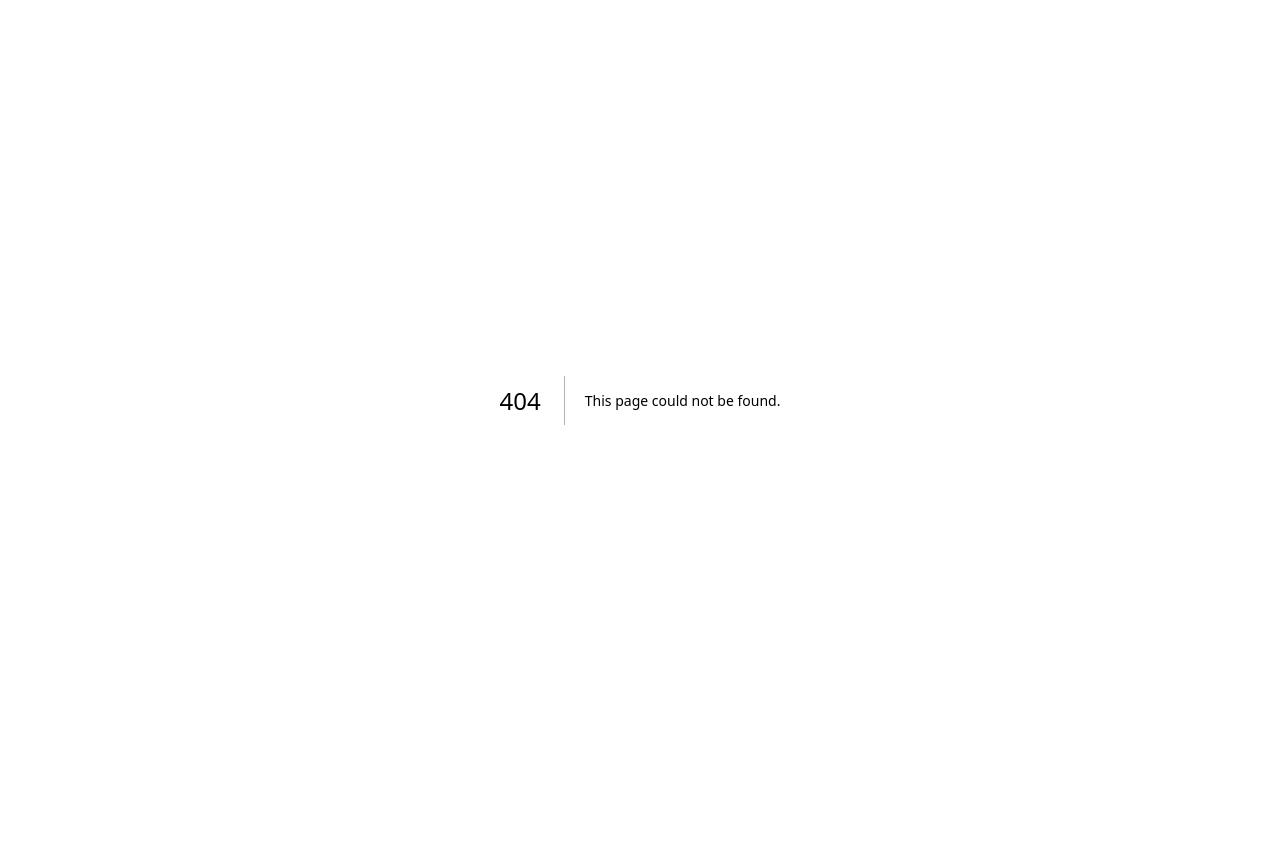
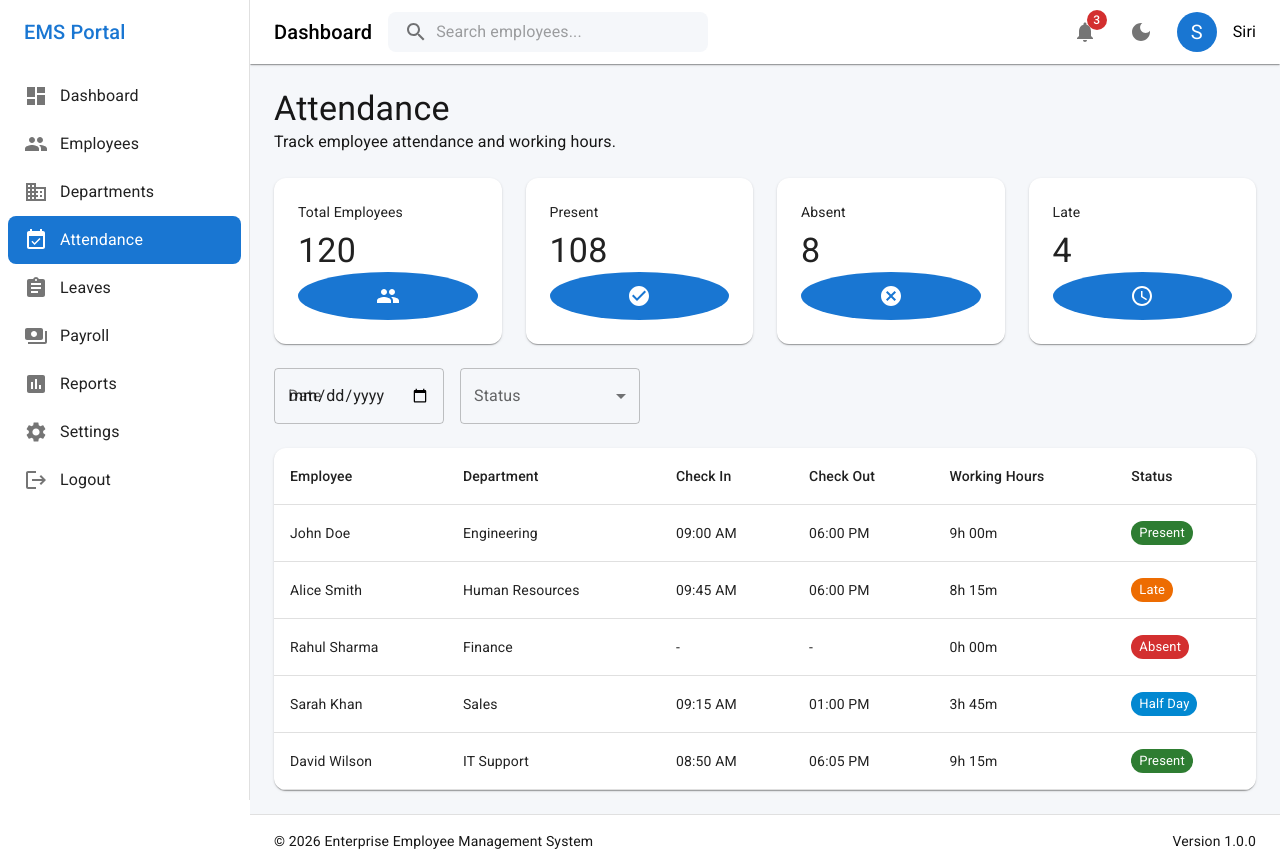
Before and after one commit to SiriBobbili9/Employee-Management-System, a Next.js app: page /attendance in a window 1280 px wide. Before the commit this address had no page. Before the commit the page ends 800 px from the top, so only its background shows below. Built offline with nearby package versions, Linux system fonts and the light colour scheme.

Commit message:
Build Attendance Page

```diff
--- /dev/null
+++ b/app/attendance/page.tsx
@@ -0,0 +1,20 @@
+import MainLayout from "../components/layout/MainLayout";
+import AttendanceHeader  from "../components/attendanceRecords/AttendanceHeader";
+import AttendanceSummary from "../components/attendanceRecords/AttendanceSummary";
+import AttendanceTable    from "../components/attendanceRecords/AttendenceTable";
+import AttendanceFilters  from "../components/attendanceRecords/AttendenceFilters";
+
+
+export default function AttendancePage() {
+  return (
+    <MainLayout>
+      <AttendanceHeader />
+
+      <AttendanceSummary />
+
+      <AttendanceFilters />
+
+      <AttendanceTable />
+    </MainLayout>
+  );
+}
--- /dev/null
+++ b/app/components/attendanceRecords/AttendanceHeader.tsx
@@ -0,0 +1,17 @@
+"use client";
+
+import { Box, Typography } from "@mui/material";
+
+export default function AttendanceHeader() {
+  return (
+    <Box sx={{ mb: 3 }}>
+      <Typography variant="h4" fontWeight="bold">
+        Attendance
+      </Typography>
+
+      <Typography color="text.secondary">
+        Track employee attendance and working hours.
+      </Typography>
+    </Box>
+  );
+}
--- /dev/null
+++ b/app/components/attendanceRecords/AttendanceSummary.tsx
@@ -0,0 +1,50 @@
+import { Grid, Paper, Typography, Box } from "@mui/material";
+import PeopleIcon from "@mui/icons-material/People";
+import CheckCircleIcon from "@mui/icons-material/CheckCircle";
+import CancelIcon from "@mui/icons-material/Cancel";
+import AccessTimeIcon from "@mui/icons-material/AccessTime";
+
+const summary = [
+  { title: "Total Employees", value: "120", icon: <PeopleIcon /> },
+  { title: "Present", value: "108", icon: <CheckCircleIcon /> },
+  { title: "Absent", value: "8", icon: <CancelIcon /> },
+  { title: "Late", value: "4", icon: <AccessTimeIcon /> },
+];
+
+export default function AttendanceSummary() {
+  return (
+    <Grid container spacing={3} sx={{ mb: 3 }}>
+      {summary.map((item) => (
+        <Grid key={item.title} size={{ xs: 12, sm: 6, md: 3 }}>
+          <Paper sx={{ p: 3, borderRadius: 3 }}>
+            <Box display="flex" justifyContent="space-between" alignItems="center">
+              <Box>
+                <Typography color="text.secondary" variant="body2">
+                  {item.title}
+                </Typography>
+
+                <Typography variant="h4" fontWeight="bold" sx={{ mt: 1 }}>
+                  {item.value}
+                </Typography>
+              </Box>
+
+              <Box
+                sx={{
+                  p: 1.5,
+                  bgcolor: "primary.main",
+                  borderRadius: "50%",
+                  color: "#fff",
+                  display: "flex",
+                  alignItems: "center",
+                  justifyContent: "center",
+                }}
+              >
+                {item.icon}
+              </Box>
+            </Box>
+          </Paper>
+        </Grid>
+      ))}
+    </Grid>
+  );
+}
--- /dev/null
+++ b/app/components/attendanceRecords/AttendenceFilters.tsx
@@ -0,0 +1,19 @@
+"use client";
+
+import { Box, MenuItem, TextField } from "@mui/material";
+
+export default function AttendanceFilters() {
+  return (
+    <Box sx={{ display: "flex", gap: 2, mb: 3, flexWrap: "wrap" }}>
+      <TextField type="date" label="Date" InputLabelProps={{ shrink: true }} />
+
+      <TextField select label="Status" defaultValue="" sx={{ minWidth: 180 }}>
+        <MenuItem value="">All</MenuItem>
+        <MenuItem value="Present">Present</MenuItem>
+        <MenuItem value="Absent">Absent</MenuItem>
+        <MenuItem value="Late">Late</MenuItem>
+        <MenuItem value="Half Day">Half Day</MenuItem>
+      </TextField>
+    </Box>
+  );
+}
--- /dev/null
+++ b/app/components/attendanceRecords/AttendenceTable.tsx
@@ -0,0 +1,67 @@
+"use client";
+
+import {
+  Chip,
+  Paper,
+  Table,
+  TableBody,
+  TableCell,
+  TableContainer,
+  TableHead,
+  TableRow,
+} from "@mui/material";
+
+import { attendanceRecords } from "../../constants/attendanceRecords";
+
+const getStatusColor = (
+  status: string
+): "success" | "error" | "warning" | "info" => {
+  switch (status) {
+    case "Present":
+      return "success";
+    case "Absent":
+      return "error";
+    case "Late":
+      return "warning";
+    default:
+      return "info";
+  }
+};
+
+export default function AttendanceTable() {
+  return (
+    <TableContainer component={Paper} sx={{ borderRadius: 3 }}>
+      <Table>
+        <TableHead>
+          <TableRow>
+            <TableCell>Employee</TableCell>
+            <TableCell>Department</TableCell>
+            <TableCell>Check In</TableCell>
+            <TableCell>Check Out</TableCell>
+            <TableCell>Working Hours</TableCell>
+            <TableCell>Status</TableCell>
+          </TableRow>
+        </TableHead>
+
+        <TableBody>
+          {attendanceRecords.map((record) => (
+            <TableRow key={record.id}>
+              <TableCell>{record.employeeName}</TableCell>
+              <TableCell>{record.department}</TableCell>
+              <TableCell>{record.checkIn}</TableCell>
+              <TableCell>{record.checkOut}</TableCell>
+              <TableCell>{record.workingHours}</TableCell>
+              <TableCell>
+                <Chip
+                  label={record.status}
+                  color={getStatusColor(record.status)}
+                  size="small"
+                />
+              </TableCell>
+            </TableRow>
+          ))}
+        </TableBody>
+      </Table>
+    </TableContainer>
+  );
+}
--- /dev/null
+++ b/app/constants/attendanceRecords.ts
@@ -0,0 +1,57 @@
+export interface AttendanceRecord {
+  id: number;
+  employeeName: string;
+  department: string;
+  checkIn: string;
+  checkOut: string;
+  workingHours: string;
+  status: "Present" | "Absent" | "Late" | "Half Day";
+}
+
+export const attendanceRecords: AttendanceRecord[] = [
+  {
+    id: 1,
+    employeeName: "John Doe",
+    department: "Engineering",
+    checkIn: "09:00 AM",
+    checkOut: "06:00 PM",
+    workingHours: "9h 00m",
+    status: "Present",
+  },
+  {
+    id: 2,
+    employeeName: "Alice Smith",
+    department: "Human Resources",
+    checkIn: "09:45 AM",
+    checkOut: "06:00 PM",
+    workingHours: "8h 15m",
+    status: "Late",
+  },
+  {
+    id: 3,
+    employeeName: "Rahul Sharma",
+    department: "Finance",
+    checkIn: "-",
+    checkOut: "-",
+    workingHours: "0h 00m",
+    status: "Absent",
+  },
+  {
+    id: 4,
+    employeeName: "Sarah Khan",
+    department: "Sales",
+    checkIn: "09:15 AM",
+    checkOut: "01:00 PM",
+    workingHours: "3h 45m",
+    status: "Half Day",
+  },
+  {
+    id: 5,
+    employeeName: "David Wilson",
+    department: "IT Support",
+    checkIn: "08:50 AM",
+    checkOut: "06:05 PM",
+    workingHours: "9h 15m",
+    status: "Present",
+  },
+];
```
